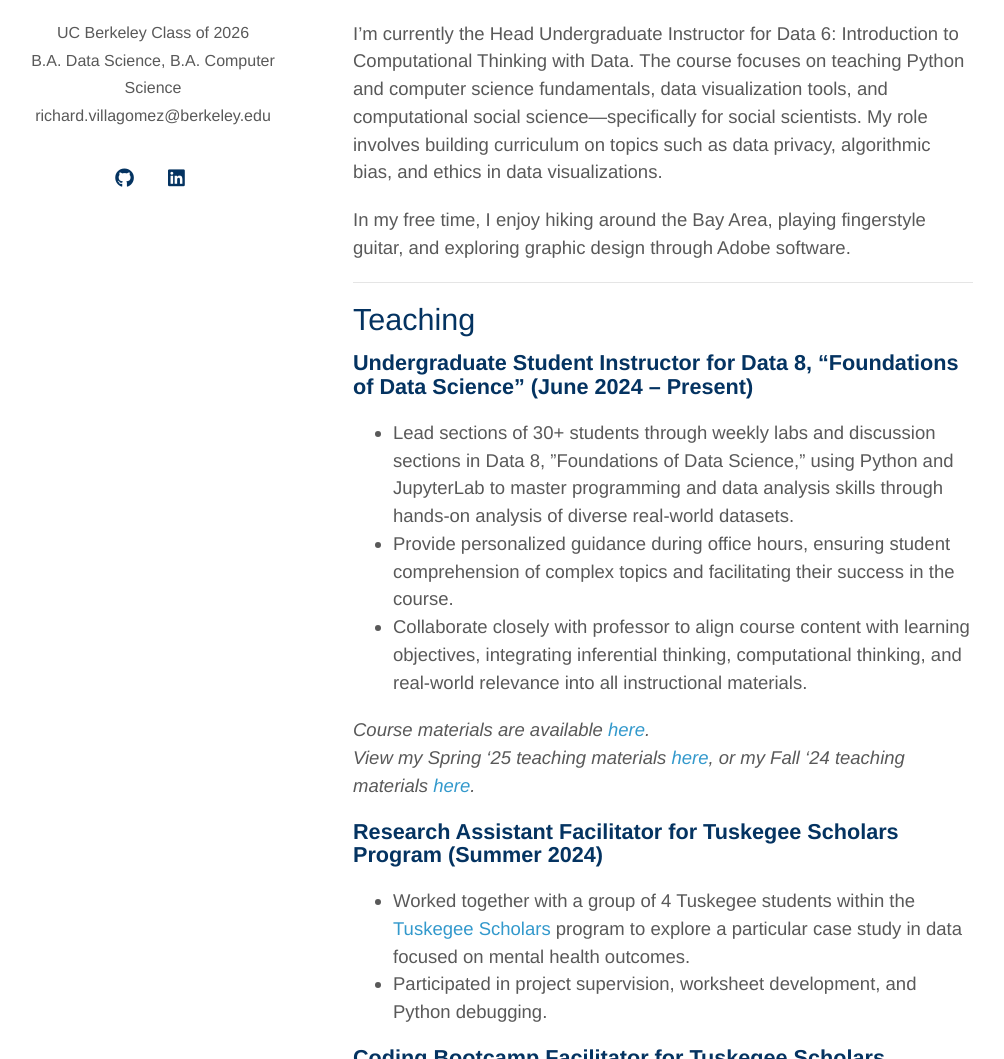
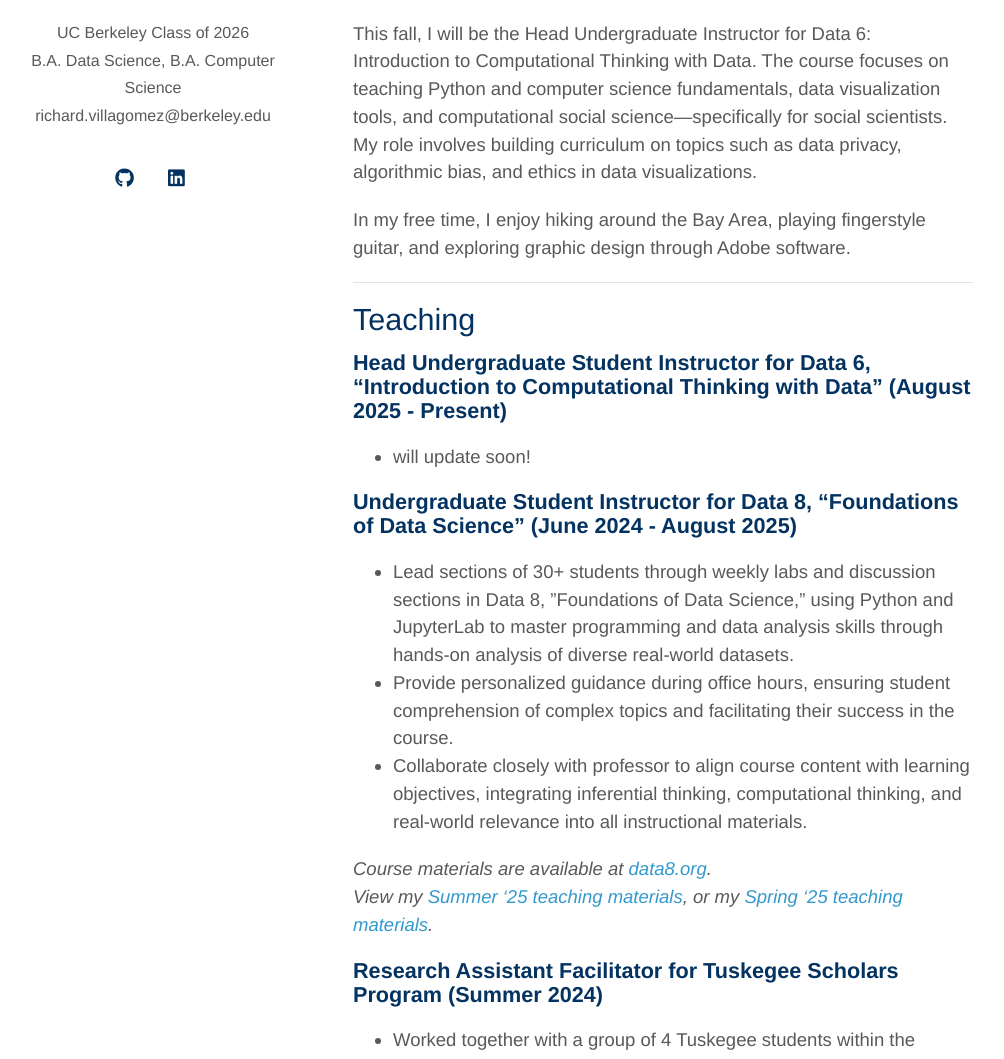
Before and after one commit to richardvillagomez/richardvillagomez.github.io, a Jekyll site: the page built from index.md, in a window 1280 px wide and 1400 px high. Shown: the part 341-1400 px from the top of the window, without its empty margins (152-1156 px from the left). Built offline with Jekyll 4.4.1, drawn with Linux system fonts in a browser that asks for light colours; nearby versions of some CDN libraries; a style sheet for code colours, icons or effects is not loaded; our own code applies the rules of GitHub Pages for plain Markdown files.

Commit message:
update teaching

```diff
--- a/_includes/teaching.md
+++ b/_includes/teaching.md
@@ -1,16 +1,18 @@
 ## Teaching
 
-### Undergraduate Student Instructor for Data 8, "Foundations of Data Science" (June 2024 – Present)
+### Head Undergraduate Student Instructor for Data 6, "Introduction to Computational Thinking with Data" (August 2025 - Present)
+
+- will update soon!
+
+### Undergraduate Student Instructor for Data 8, "Foundations of Data Science" (June 2024 - August 2025)
 
 - Lead sections of 30+ students through weekly labs and discussion sections in Data 8, ”Foundations of Data Science,” using Python and JupyterLab to master programming and data analysis skills through hands-on analysis of diverse
   real-world datasets.
-- Provide personalized guidance during office hours, ensuring student comprehension of complex topics and facilitating
-  their success in the course.
-- Collaborate closely with professor to align course content with learning objectives, integrating inferential thinking,
-  computational thinking, and real-world relevance into all instructional materials.
+- Provide personalized guidance during office hours, ensuring student comprehension of complex topics and facilitating their success in the course.
+- Collaborate closely with professor to align course content with learning objectives, integrating inferential thinking, computational thinking, and real-world relevance into all instructional materials.
 
-_Course materials are available [here](http://www.data8.org/)._ <br>
-_View my Spring '25 teaching materials [here](https://bit.ly/data8-sp25-richard), or my Fall '24 teaching materials [here](https://bit.ly/data8-fa24-richard)._
+_Course materials are available at [data8.org](http://www.data8.org/)._ <br>
+_View my [Summer '25 teaching materials](https://bit.ly/data8-su25-richard), or my [Spring '25 teaching materials](https://bit.ly/data8-sp25-richard)._
 
 ### Research Assistant Facilitator for Tuskegee Scholars Program (Summer 2024)
 
--- a/index.md
+++ b/index.md
@@ -8,7 +8,7 @@ I’m Richard, a fourth-year undergraduate from the island of Saipan in the Nort
 
 I’m passionate about expanding accessibility to computing and data science education. I’ve previously been a part of Algorithms & Computing for Education (ACE) Lab, doing research on integrating Human Contexts & Ethics (HCE) into data science curriculum.
 
-I’m currently the Head Undergraduate Instructor for Data 6: Introduction to Computational Thinking with Data. The course focuses on teaching Python and computer science fundamentals, data visualization tools, and computational social science—specifically for social scientists. My role involves building curriculum on topics such as data privacy, algorithmic bias, and ethics in data visualizations.
+This fall, I will be the Head Undergraduate Instructor for Data 6: Introduction to Computational Thinking with Data. The course focuses on teaching Python and computer science fundamentals, data visualization tools, and computational social science—specifically for social scientists. My role involves building curriculum on topics such as data privacy, algorithmic bias, and ethics in data visualizations.
 
 In my free time, I enjoy hiking around the Bay Area, playing fingerstyle guitar, and exploring graphic design through Adobe software.
 
```
